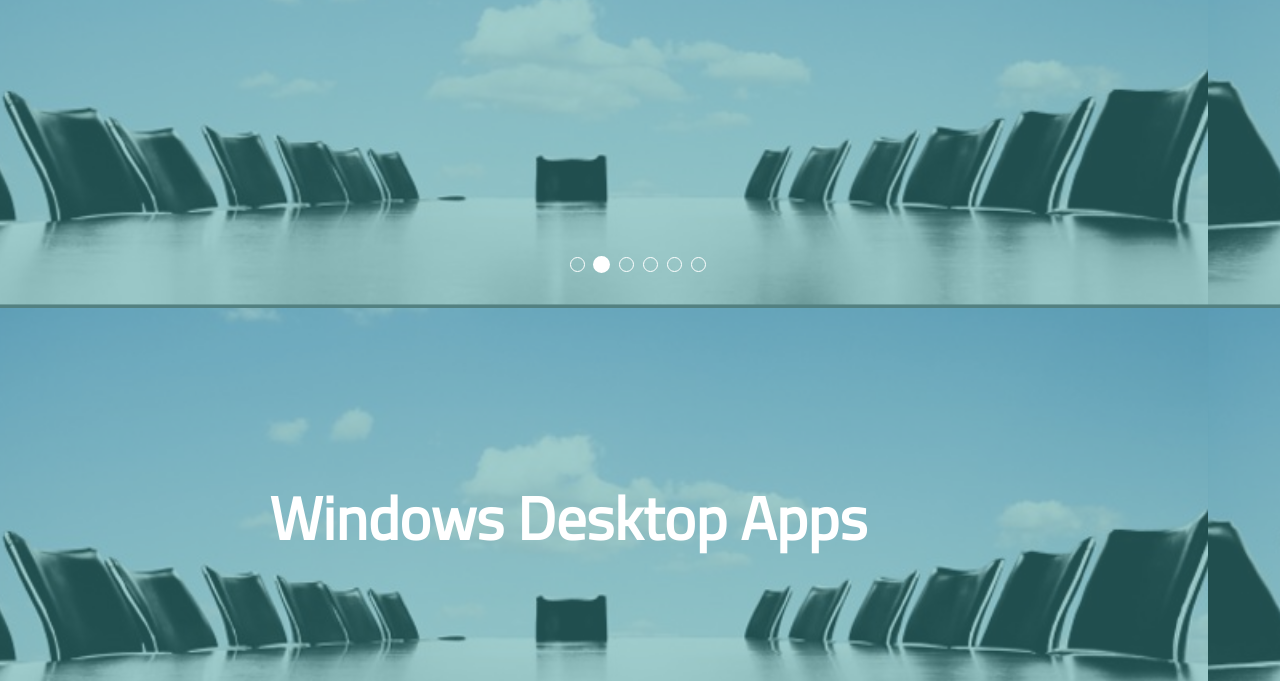
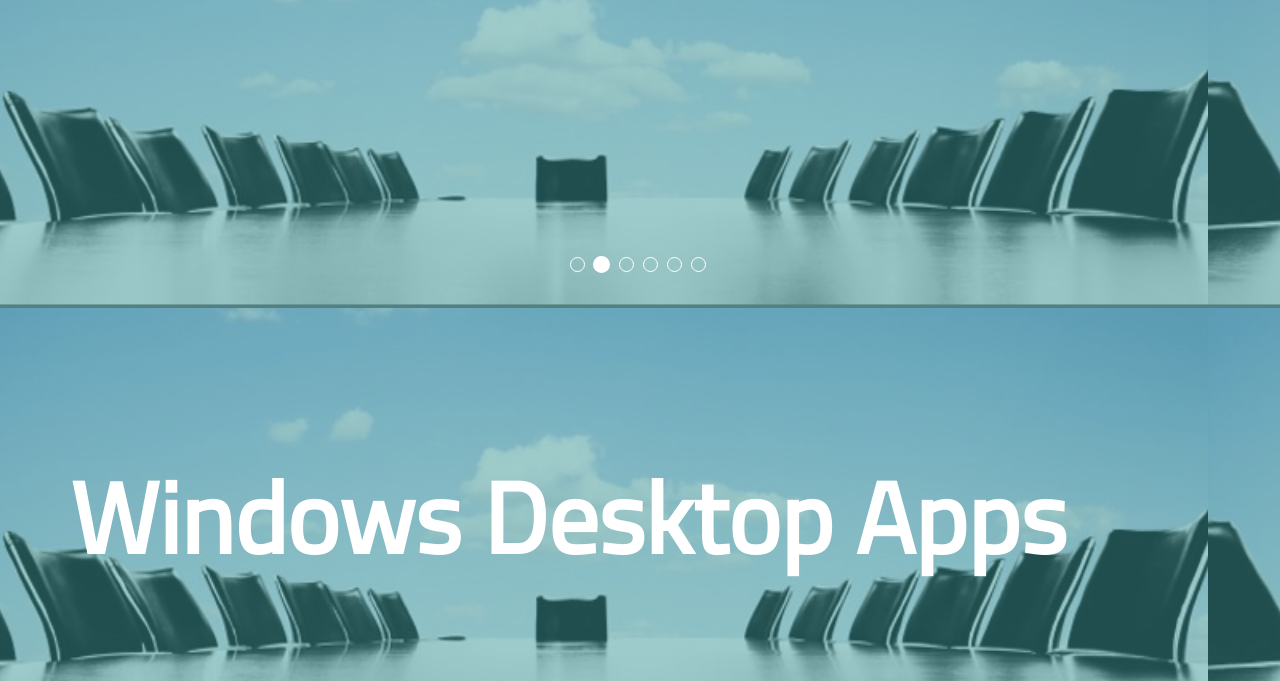
Before and after one commit to softwarepioneers/ibrahim1, a plain HTML site: page index.html in a window 1280 px wide. Shown: the part 132-813 px from the top of the page. Drawn offline with Linux system fonts and the light colour scheme.

Commit message:
asas
asasas

```diff
--- a/encss/style.css
+++ b/encss/style.css
@@ -748,5 +748,5 @@ hr{
 
 
 @media screen and (min-width: 992px) {
-  .FONTS {font-size:60px;}
+  .FONTS {font-size:100px;}
 }
```
